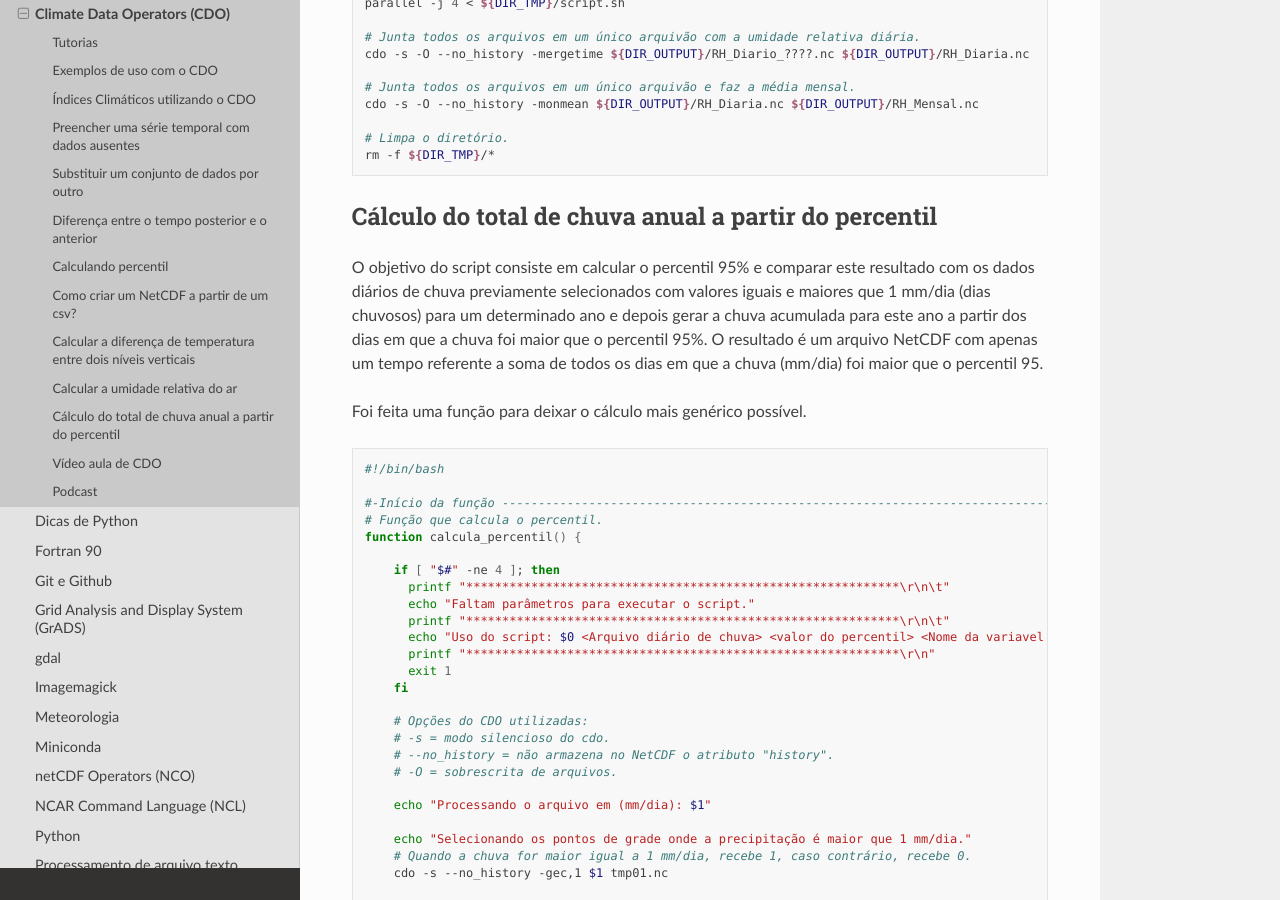
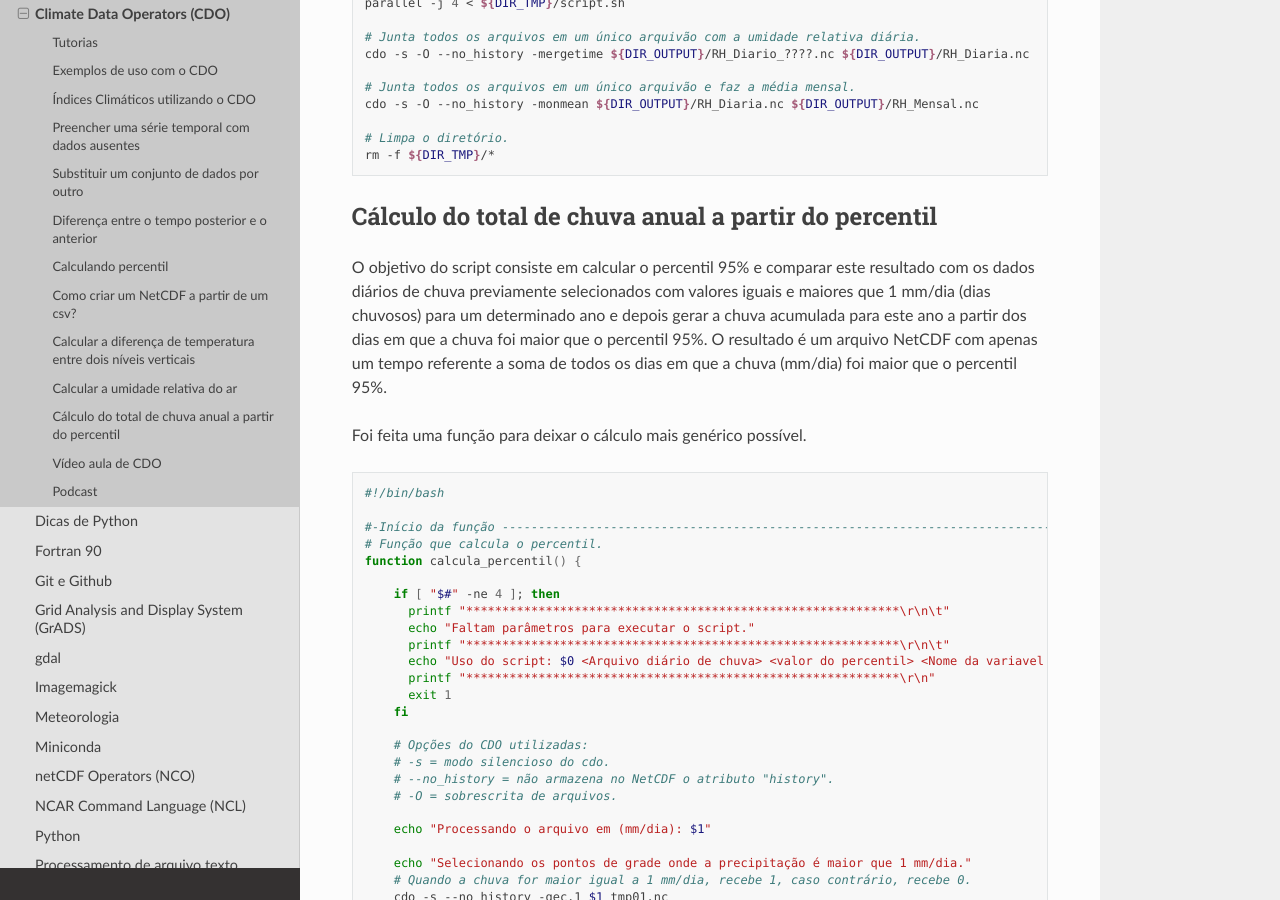
Before and after one commit to jgmsantos/homepage, a Sphinx documentation site: the page built from docs/pages/tutoriais/cdo.md, in a window 1280 px wide and 900 px high, scrolled down 31633 px. Built offline with Sphinx 7.4.7 and the Read the Docs theme 2.0.0, drawn with Linux system fonts in a browser that asks for light colours; pages that are not in the unit, such as notebooks, are missing from menus.

````diff
--- a/docs/pages/tutoriais/cdo.md
+++ b/docs/pages/tutoriais/cdo.md
@@ -1344,7 +1344,7 @@ rm -f ${DIR_TMP}/*
 ```
 ### Cálculo do total de chuva anual a partir do percentil
 
-O objetivo do script consiste em calcular o percentil 95% e comparar este resultado com os dados diários de chuva previamente selecionados com valores iguais e maiores que 1 mm/dia (dias chuvosos) para um determinado ano e depois gerar a chuva acumulada para este ano a partir dos dias em que a chuva foi maior que o percentil 95%. O resultado é um arquivo NetCDF com apenas um tempo referente a soma de todos os dias em que a chuva (mm/dia) foi maior que o percentil 95.
+O objetivo do script consiste em calcular o percentil 95% e comparar este resultado com os dados diários de chuva previamente selecionados com valores iguais e maiores que 1 mm/dia (dias chuvosos) para um determinado ano e depois gerar a chuva acumulada para este ano a partir dos dias em que a chuva foi maior que o percentil 95%. O resultado é um arquivo NetCDF com apenas um tempo referente a soma de todos os dias em que a chuva (mm/dia) foi maior que o percentil 95%.
 
 Foi feita uma função para deixar o cálculo mais genérico possível.
 
````
